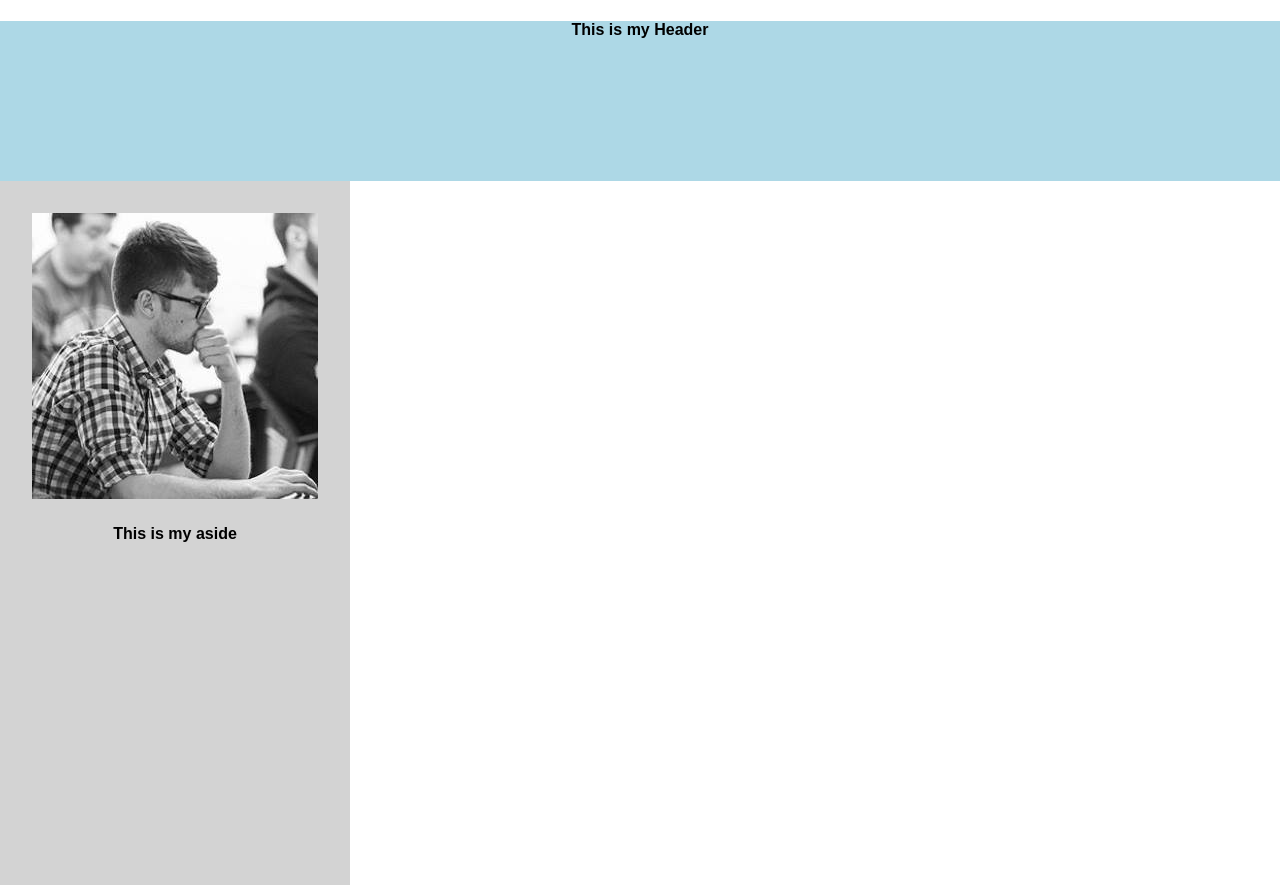
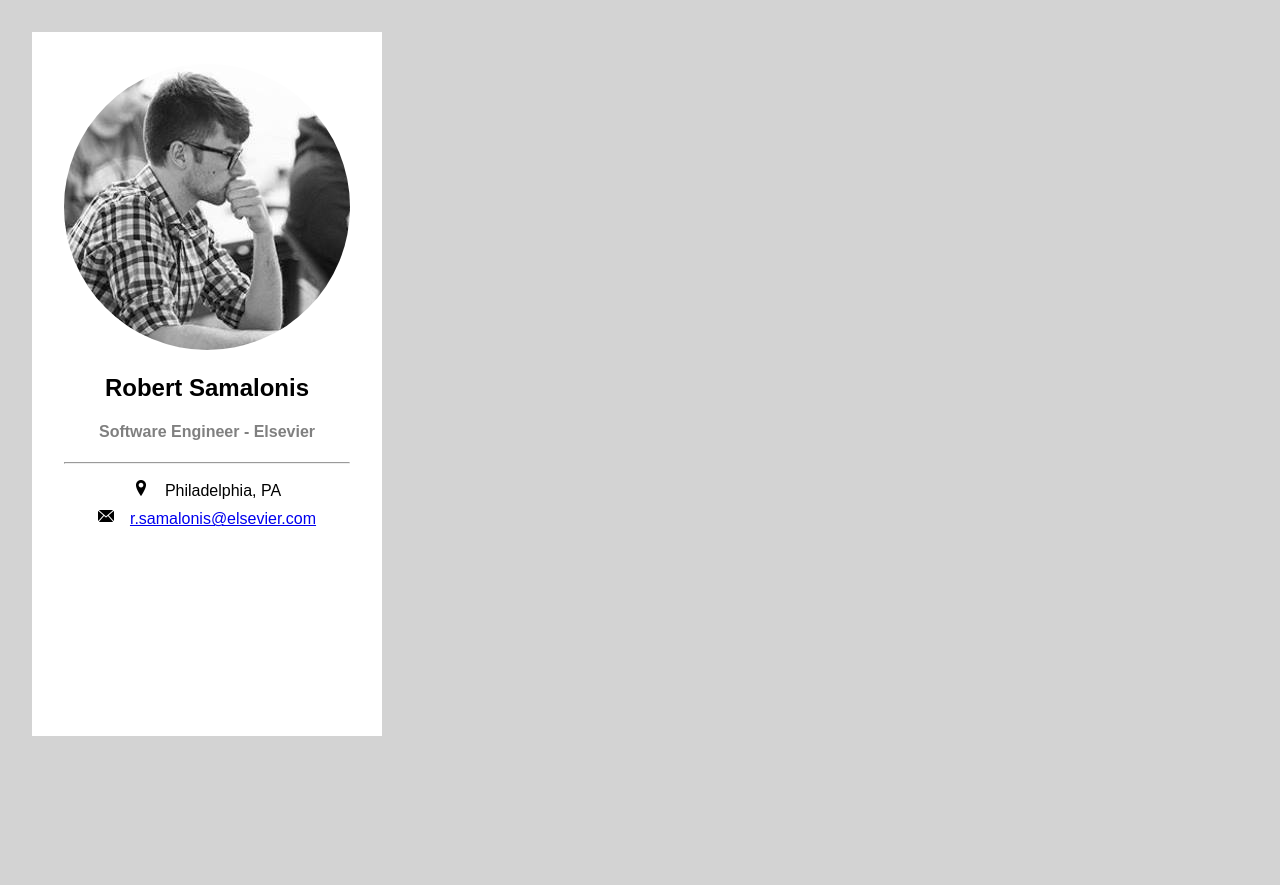
Before and after one commit to RobSamalonis/RobSamalonis.github.io, a React (Create React App) app: page / in a window 1280 px wide. After the commit the page ends 800 px from the top, so only its background shows below. Built offline with nearby package versions, Linux system fonts and the light colour scheme.

Commit message:
added email and location

```diff
--- a/src/App.css
+++ b/src/App.css
@@ -1,28 +1,3 @@
 .App {
-  text-align: center;
+  background-color: lightgray;
 }
-
-.App-logo {
-  animation: App-logo-spin infinite 20s linear;
-  height: 80px;
-}
-
-.App-header {
-  background-color: #222;
-  height: 150px;
-  padding: 20px;
-  color: white;
-}
-
-.App-title {
-  font-size: 1.5em;
-}
-
-.App-intro {
-  font-size: large;
-}
-
-@keyframes App-logo-spin {
-  from { transform: rotate(0deg); }
-  to { transform: rotate(360deg); }
-}
--- a/src/App.js
+++ b/src/App.js
@@ -7,7 +7,6 @@ class App extends Component {
   render() {
     return (
       <div className="App">
-        <Header />
         <aside>
           <Aside />
         </aside>
--- a/src/aside.css
+++ b/src/aside.css
@@ -1,7 +1,30 @@
 aside {
     display: block;
-    background-color: lightgrey;
     float: left;
     height: 40rem;
+    margin: 2rem;
     padding: 2rem;
+    background-color: white;
+    text-align: center;
 }
+.me {
+    border-radius: 50%;
+}
+.address {
+    display: block;
+    margin-top: 1rem;
+    margin-bottom: .5rem;
+}
+.location {
+    width: 1rem;
+    padding-right: 1rem;
+}
+.mail {
+    width: 1rem;
+    padding-right: 1rem;
+}
+h4 {
+    color: grey;
+    border-bottom: black;
+    border-bottom-width: 10px;
+}
--- a/src/aside.js
+++ b/src/aside.js
@@ -1,13 +1,19 @@
 import React, { Component } from 'react';
 import Me from './me.jpg';
+import Location from './location.png';
+import Mail from './mail.png'
 import './aside.css'
 // Make it like the aside on this page http://jonbloomer.com.au/
 class Aside extends Component {
   render() {
     return (
       <div>
-          <img className="me" src={Me} alt="me" />
-        <h4>This is my aside</h4>
+        <img className="me" src={Me} alt="me" />
+        <h2>Robert Samalonis</h2>
+        <h4>Software Engineer - Elsevier</h4>
+        <hr />
+        <span className="address"><img className="location" src={Location} alt="location" />Philadelphia, PA</span>
+        <a href="mailto:someone@example.com?Subject=Hello%20again" target="_top" className= "email"><img className="mail" src={Mail} alt="mail" />r.samalonis@elsevier.com</a>
       </div>
     );
   }
--- a/src/index.css
+++ b/src/index.css
@@ -2,4 +2,5 @@ body {
   margin: 0;
   padding: 0;
   font-family: sans-serif;
+  background-color: lightgray;
 }
```
Also changed, not shown: src/location.png (added), src/mail.png (added).
